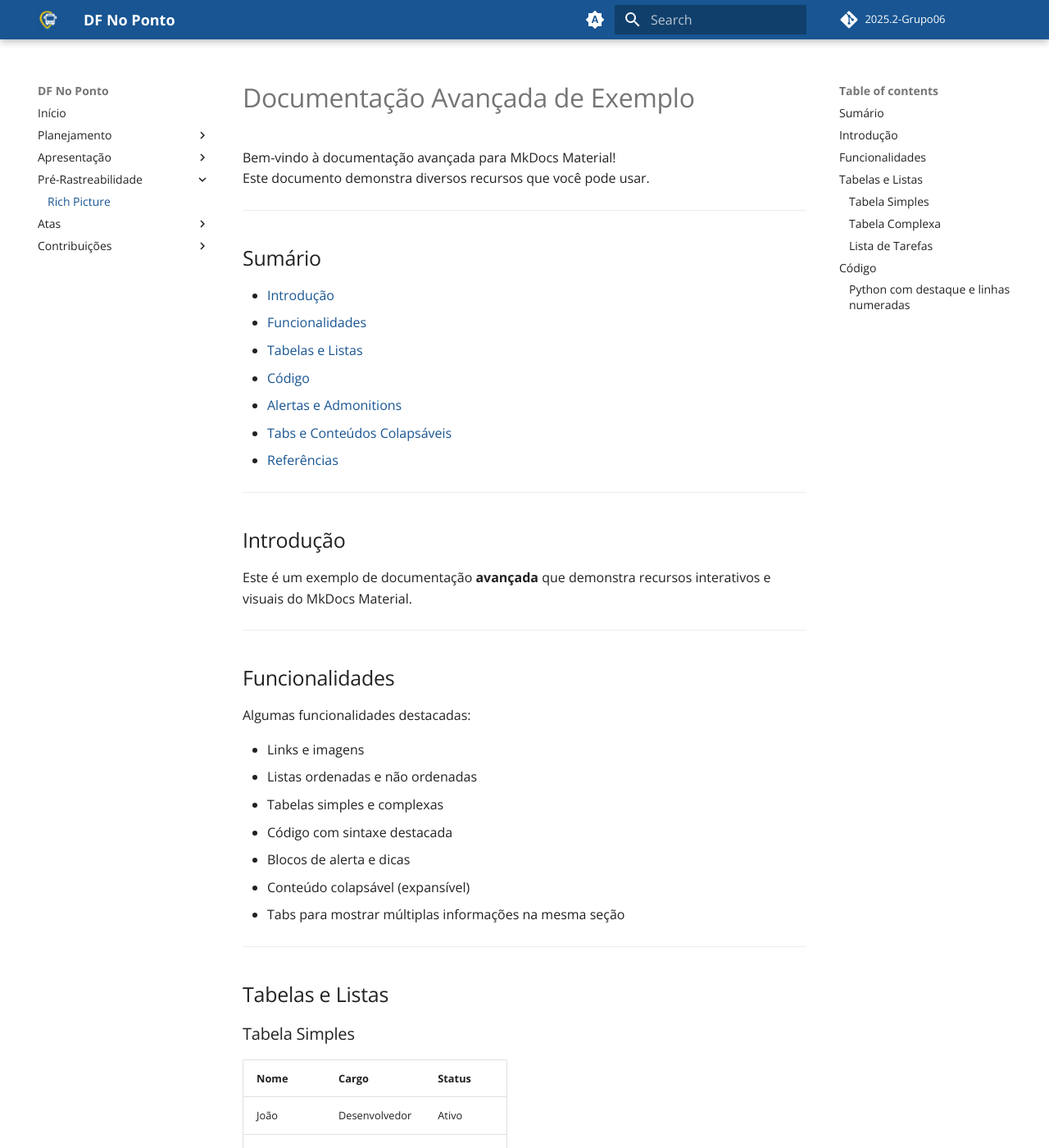
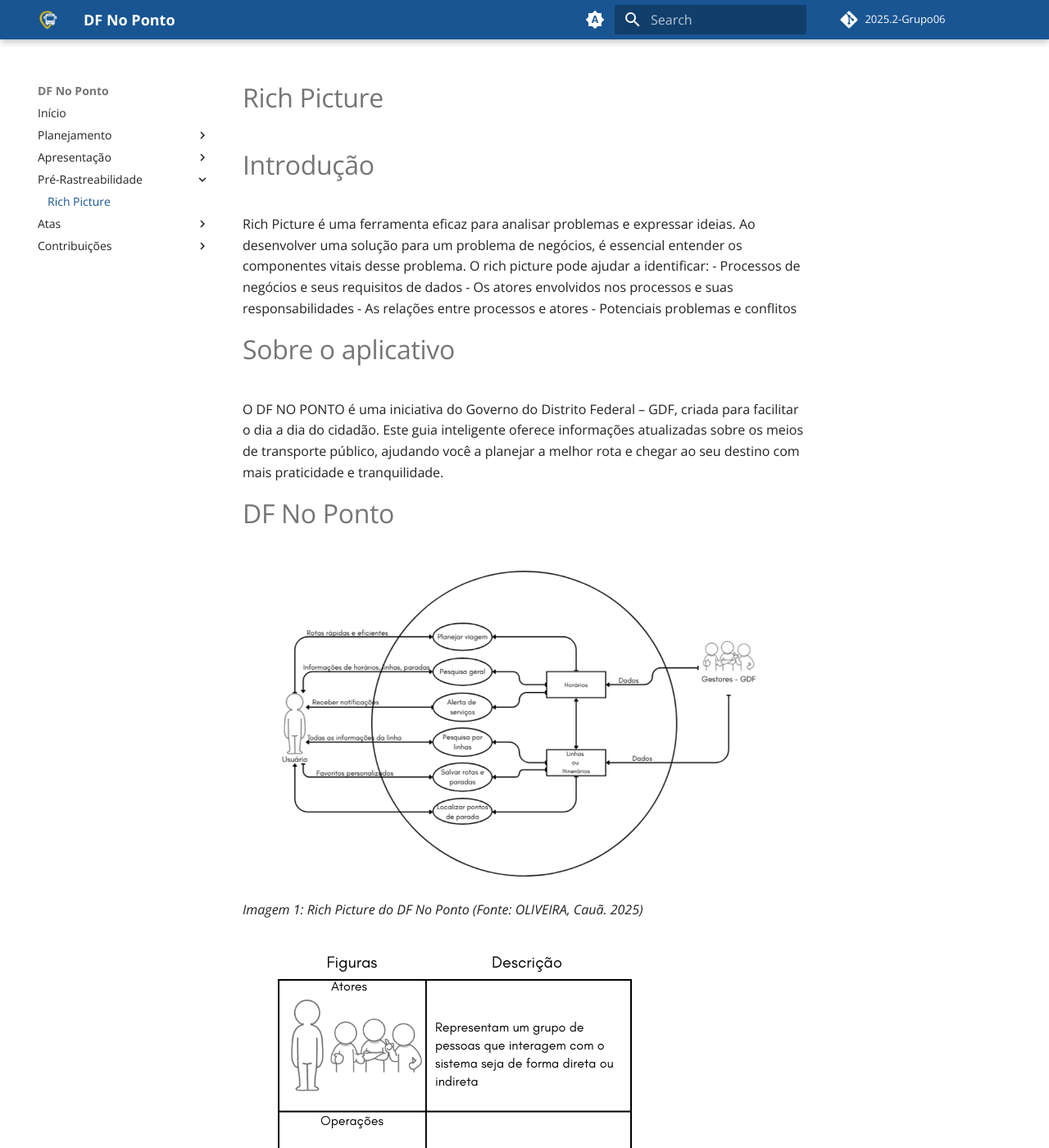
Before and after one commit to Requisitos-de-Software/2025.2-Grupo06, an MkDocs documentation site: the page built from docs/pre-rastreabilidade/rich_picture.md, in a window 1280 px wide and 1400 px high. Shown: the whole window at 82% size. Built offline with MkDocs 1.6.1 and Material for MkDocs 9.7.7, drawn with Linux system fonts in a browser that asks for light colours; comment, search, counter and statistics services are not loaded; some of the changed text lies outside the part shown.

Commit message:
finalizando rich picture

````diff
--- a/docs/pre-rastreabilidade/rich_picture.md
+++ b/docs/pre-rastreabilidade/rich_picture.md
@@ -1,76 +1,34 @@
-# Documentação Avançada de Exemplo
+# Rich Picture
 
-Bem-vindo à documentação avançada para MkDocs Material!
-Este documento demonstra diversos recursos que você pode usar.
+# Introdução
 
----
+Rich Picture é uma ferramenta eficaz para analisar problemas e expressar ideias. Ao desenvolver uma solução para um problema de negócios, é essencial entender
+os componentes vitais desse problema. O rich picture pode ajudar a identificar:
+- Processos de negócios e seus requisitos de dados
+- Os atores envolvidos nos processos e suas responsabilidades
+- As relações entre processos e atores
+- Potenciais problemas e conflitos
 
-## Sumário
+# Sobre o aplicativo
+O DF NO PONTO é uma iniciativa do Governo do Distrito Federal – GDF, criada para facilitar o dia a dia do cidadão. Este guia inteligente oferece informações atualizadas sobre os meios de transporte público, ajudando você a planejar a melhor rota e chegar ao seu destino com mais praticidade e tranquilidade.
 
-- [Introdução](#introdução)
-- [Funcionalidades](#funcionalidades)
-- [Tabelas e Listas](#tabelas-e-listas)
-- [Código](#código)
-- [Alertas e Admonitions](#alertas-e-admonitions)
-- [Tabs e Conteúdos Colapsáveis](#tabs-e-conteúdos-colapsáveis)
-- [Referências](#referências)
+# DF No Ponto
 
----
+![rich_picture](../assets/imagens/richpicture_df_no_ponto.png)
 
-## Introdução
+*Imagem 1: Rich Picture do DF No Ponto (Fonte: OLIVEIRA, Cauã. 2025)*
 
-Este é um exemplo de documentação **avançada** que demonstra recursos interativos e visuais do MkDocs Material.
+![Legenda do Rich Picture](../assets/imagens/legenda_richpicture.png)
 
----
+*Imagem 2: Legenda do Rich Picture (Fonte: OLIVEIRA, Cauã. 2025)*
 
-## Funcionalidades
+# Referências
+>[1] Introducing Rich Pictures - Software Development Project. Aprender3. Disponível em: https://aprender3.unb.br/pluginfile.php/3210571/mod_resource/content/2/1_5145791542719414573.pdf. Acesso em 09 set 2025.
 
-Algumas funcionalidades destacadas:
+>[2] SERRANO, Maurício; SERRANO, Milene. Requisitos - Aula 4. Aprender 3. Distrito Federal, 2016. Disponível em: https://aprender3.unb.br/pluginfile.php/3210576/mod_resource/content/4/Requisitos%20-%20Aula%2004%20-%20Parte%202%20RichPicture.pdf
 
-- Links e imagens
-- Listas ordenadas e não ordenadas
-- Tabelas simples e complexas
-- Código com sintaxe destacada
-- Blocos de alerta e dicas
-- Conteúdo colapsável (expansível)
-- Tabs para mostrar múltiplas informações na mesma seção
+## Histórico de Versões
 
----
-
-## Tabelas e Listas
-
-### Tabela Simples
-
-| Nome       | Cargo         | Status     |
-|------------|---------------|-----------|
-| João       | Desenvolvedor | Ativo     |
-| Maria      | Designer      | Em pausa  |
-| Fernanda   | QA            | Ativo     |
-
-### Tabela Complexa
-
-| Nome       | Cargo         | Habilidades                        | Nível |
-|------------|---------------|-----------------------------------|-------|
-| João       | Dev Frontend  | HTML, CSS, JavaScript             | Avançado |
-| Maria      | Designer UX   | Figma, Illustrator, Photoshop     | Intermediário |
-| Fernanda   | QA            | Testes automatizados, Selenium    | Avançado |
-
-### Lista de Tarefas
-
-- [x] Criar documento inicial
-- [ ] Revisar conteúdo
-- [ ] Publicar documentação
-
----
-
-## Código
-
-### Python com destaque e linhas numeradas
-
-```python linenums
-def soma(a, b):
-    """Função que retorna a soma de dois números"""
-    return a + b
-
-resultado = soma(2, 3)
-print(f"O resultado é {resultado}")
+| Versão | Data | Descrição | Autor(es) | Revisor(es) |
+| ------ | ---- | --------- | --------  | ----------- |
+| 1.0 | 09/09 | Criação do Rich Picture | [Cauã Nicolas](https://github.com/cauanicolas) | [Cauã Nicolas](https://github.com/cauanicolas) |
````
Also changed, not shown: docs/assets/imagens/legenda_richpicture.png (added), docs/assets/imagens/richpicture_df_no_ponto.png (added).
